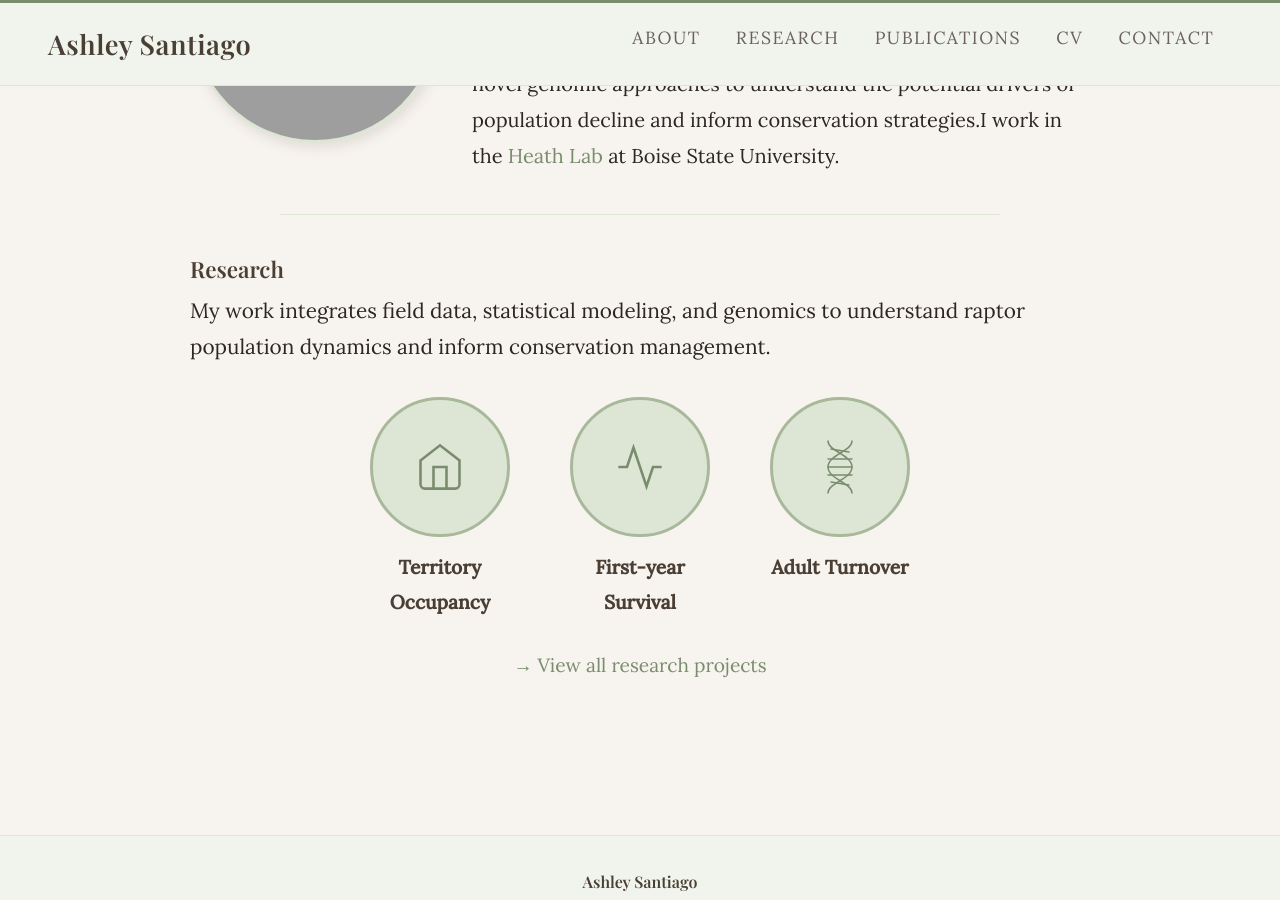
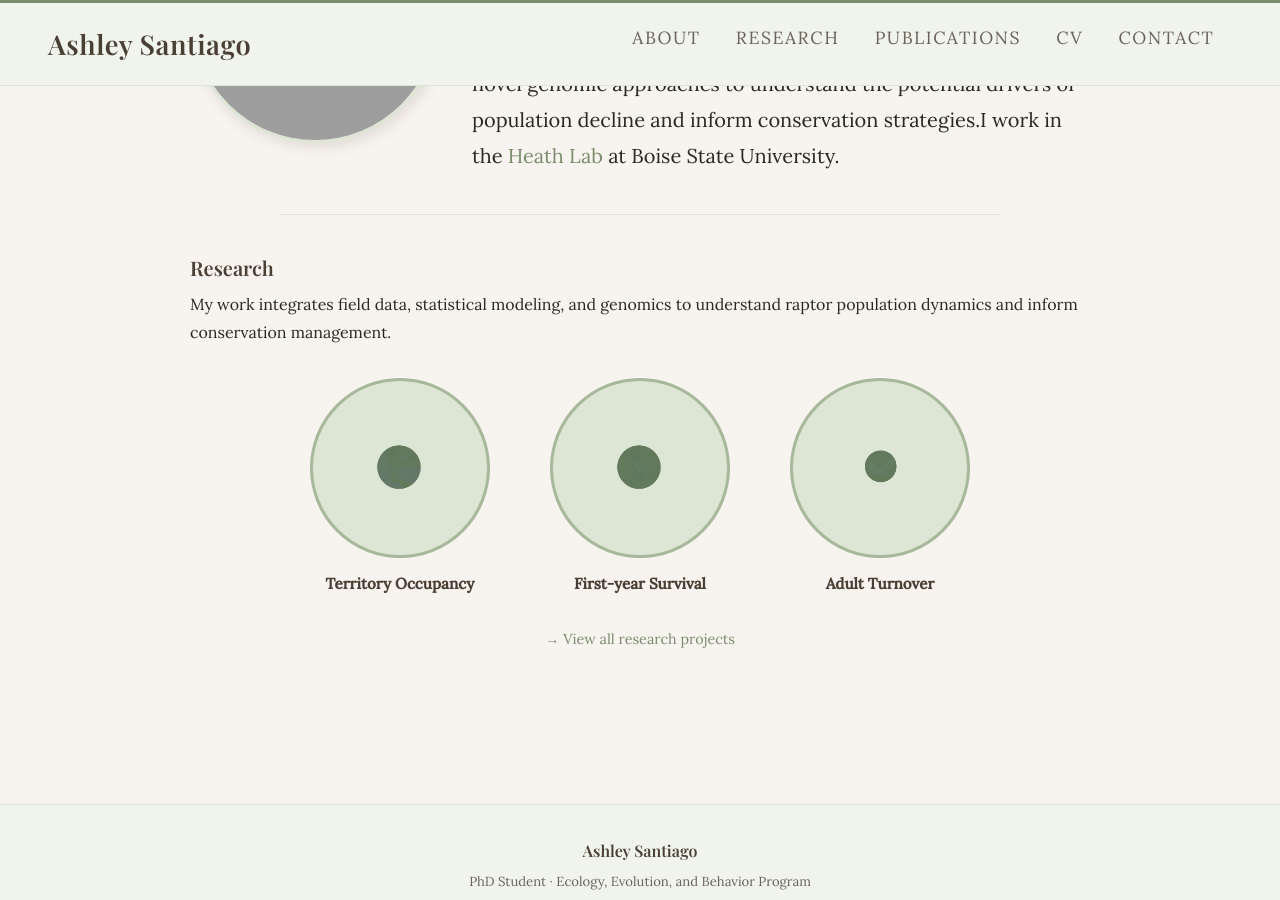
Before and after one commit to AshSantiago/AshSantiago.github.io, a Jekyll site: the page built from index.md, in a window 1280 px wide and 900 px high, scrolled down 709 px. Built offline with Jekyll 4.4.1, drawn with Linux system fonts in a browser that asks for light colours; some web fonts are replaced; grey boxes are pictures that could not be loaded.

Commit message:
Update index.md

```diff
--- a/index.md
+++ b/index.md
@@ -30,60 +30,44 @@ title: Home
 
 <!-- Research circles -->
 <div style="max-width: 900px; margin: 0 auto 2.5rem;">
-  <h2 style="font-size: 1.4rem; margin-bottom: 0.6rem;">Research</h2>
-  <p style="font-size: 1.3rem; line-height: 1.75; margin-bottom: 2rem;">My work integrates field data, statistical modeling, and genomics to understand raptor population dynamics and inform conservation management.</p>
+  <h2 style="font-size: 1.25rem; margin-bottom: 0.6rem;">Research</h2>
+  <p style="font-size: 1rem; line-height: 1.75; margin-bottom: 2rem;">My work integrates field data, statistical modeling, and genomics to understand raptor population dynamics and inform conservation management.</p>
 
   <div style="display: flex; justify-content: center; gap: 2.5rem; flex-wrap: wrap; margin-bottom: 1.8rem;">
 
     <!-- Territory Occupancy -->
-    <a href="research-occupancy" style="text-decoration: none; display: flex; flex-direction: column; align-items: center; gap: 0.8rem; width: 160px;">
-      <div style="width: 140px; height: 140px; border-radius: 50%; background: #dde6d5; border: 3px solid #a8b89a; display: flex; align-items: center; justify-content: center; transition: all 0.2s;"
+    <a href="research-occupancy" style="text-decoration: none; display: flex; flex-direction: column; align-items: center; gap: 0.8rem; width: 200px;">
+      <div style="width: 180px; height: 180px; border-radius: 50%; background: #dde6d5; border: 3px solid #a8b89a; display: flex; align-items: center; justify-content: center; transition: all 0.2s;"
            onmouseover="this.style.borderColor='#7a8c6e'; this.style.boxShadow='0 6px 20px rgba(122,140,110,0.25)'; this.style.transform='translateY(-4px)'"
            onmouseout="this.style.borderColor='#a8b89a'; this.style.boxShadow='none'; this.style.transform='translateY(0)'">
-        <svg width="52" height="52" viewBox="0 0 24 24" fill="none" stroke="#7a8c6e" stroke-width="1.2" xmlns="http://www.w3.org/2000/svg">
-          <path d="M3 9l9-7 9 7v11a2 2 0 0 1-2 2H5a2 2 0 0 1-2-2z"/><polyline points="9 22 9 12 15 12 15 22"/>
-        </svg>
+        <img src="assets/occupancy.svg" alt="Territory Occupancy" style="width: 72px; height: 72px; filter: invert(52%) sepia(18%) saturate(485%) hue-rotate(68deg) brightness(85%) contrast(85%);">
       </div>
-      <p style="font-size: 1.2rem; color: #4a3f35; font-family: 'Lora', serif; margin: 0; font-weight: 600; text-align: center;">Territory Occupancy</p>
+      <p style="font-size: 0.95rem; color: #4a3f35; font-family: 'Lora', serif; margin: 0; font-weight: 600; text-align: center;">Territory Occupancy</p>
     </a>
 
     <!-- First-year Survival -->
-    <a href="research-survival" style="text-decoration: none; display: flex; flex-direction: column; align-items: center; gap: 0.8rem; width: 160px;">
-      <div style="width: 140px; height: 140px; border-radius: 50%; background: #dde6d5; border: 3px solid #a8b89a; display: flex; align-items: center; justify-content: center; transition: all 0.2s;"
+    <a href="research-survival" style="text-decoration: none; display: flex; flex-direction: column; align-items: center; gap: 0.8rem; width: 200px;">
+      <div style="width: 180px; height: 180px; border-radius: 50%; background: #dde6d5; border: 3px solid #a8b89a; display: flex; align-items: center; justify-content: center; transition: all 0.2s;"
            onmouseover="this.style.borderColor='#7a8c6e'; this.style.boxShadow='0 6px 20px rgba(122,140,110,0.25)'; this.style.transform='translateY(-4px)'"
            onmouseout="this.style.borderColor='#a8b89a'; this.style.boxShadow='none'; this.style.transform='translateY(0)'">
-        <svg width="52" height="52" viewBox="0 0 24 24" fill="none" stroke="#7a8c6e" stroke-width="1.2" xmlns="http://www.w3.org/2000/svg">
-          <polyline points="22 12 18 12 15 21 9 3 6 12 2 12"/>
-        </svg>
+        <img src="assets/nestling.svg" alt="First-year Survival" style="width: 72px; height: 72px; filter: invert(52%) sepia(18%) saturate(485%) hue-rotate(68deg) brightness(85%) contrast(85%);">
       </div>
-      <p style="font-size: 1.2rem; color: #4a3f35; font-family: 'Lora', serif; margin: 0; font-weight: 600; text-align: center;">First-year Survival</p>
+      <p style="font-size: 0.95rem; color: #4a3f35; font-family: 'Lora', serif; margin: 0; font-weight: 600; text-align: center;">First-year Survival</p>
     </a>
 
     <!-- Adult Turnover -->
-    <a href="research-turnover" style="text-decoration: none; display: flex; flex-direction: column; align-items: center; gap: 0.8rem; width: 160px;">
-      <div style="width: 140px; height: 140px; border-radius: 50%; background: #dde6d5; border: 3px solid #a8b89a; display: flex; align-items: center; justify-content: center; transition: all 0.2s;"
+    <a href="research-turnover" style="text-decoration: none; display: flex; flex-direction: column; align-items: center; gap: 0.8rem; width: 200px;">
+      <div style="width: 180px; height: 180px; border-radius: 50%; background: #dde6d5; border: 3px solid #a8b89a; display: flex; align-items: center; justify-content: center; transition: all 0.2s;"
            onmouseover="this.style.borderColor='#7a8c6e'; this.style.boxShadow='0 6px 20px rgba(122,140,110,0.25)'; this.style.transform='translateY(-4px)'"
            onmouseout="this.style.borderColor='#a8b89a'; this.style.boxShadow='none'; this.style.transform='translateY(0)'">
-        <!-- Clean DNA helix icon -->
-    <svg width="44" height="56" viewBox="0 0 44 56" fill="none" stroke="#7a8c6e" stroke-width="1.5" stroke-linecap="round" xmlns="http://www.w3.org/2000/svg">
-      <!-- Left strand -->
-      <path d="M10 2 C10 12, 34 16, 34 28 C34 40, 10 44, 10 54"/>
-      <!-- Right strand -->
-      <path d="M34 2 C34 12, 10 16, 10 28 C10 40, 34 44, 34 54"/>
-      <!-- Rungs -->
-      <line x1="13" y1="10" x2="31" y2="13"/>
-      <line x1="10" y1="20" x2="34" y2="20"/>
-      <line x1="10" y1="28" x2="34" y2="28"/>
-      <line x1="10" y1="36" x2="34" y2="36"/>
-      <line x1="13" y1="43" x2="31" y2="46"/>
-    </svg>
+        <img src="assets/adult.svg" alt="Adult Turnover" style="width: 72px; height: 72px; filter: invert(52%) sepia(18%) saturate(485%) hue-rotate(68deg) brightness(85%) contrast(85%);">
       </div>
-      <p style="font-size: 1.2rem; color: #4a3f35; font-family: 'Lora', serif; margin: 0; font-weight: 600; text-align: center;">Adult Turnover</p>
+      <p style="font-size: 0.95rem; color: #4a3f35; font-family: 'Lora', serif; margin: 0; font-weight: 600; text-align: center;">Adult Turnover</p>
     </a>
 
   </div>
 
-  <p style="font-size: 1.2rem; margin: 0; text-align: center;">
+  <p style="font-size: 0.9rem; margin: 0; text-align: center;">
     <a href="research" style="color: #7a8c6e;">→ View all research projects</a>
   </p>
 </div>
```
